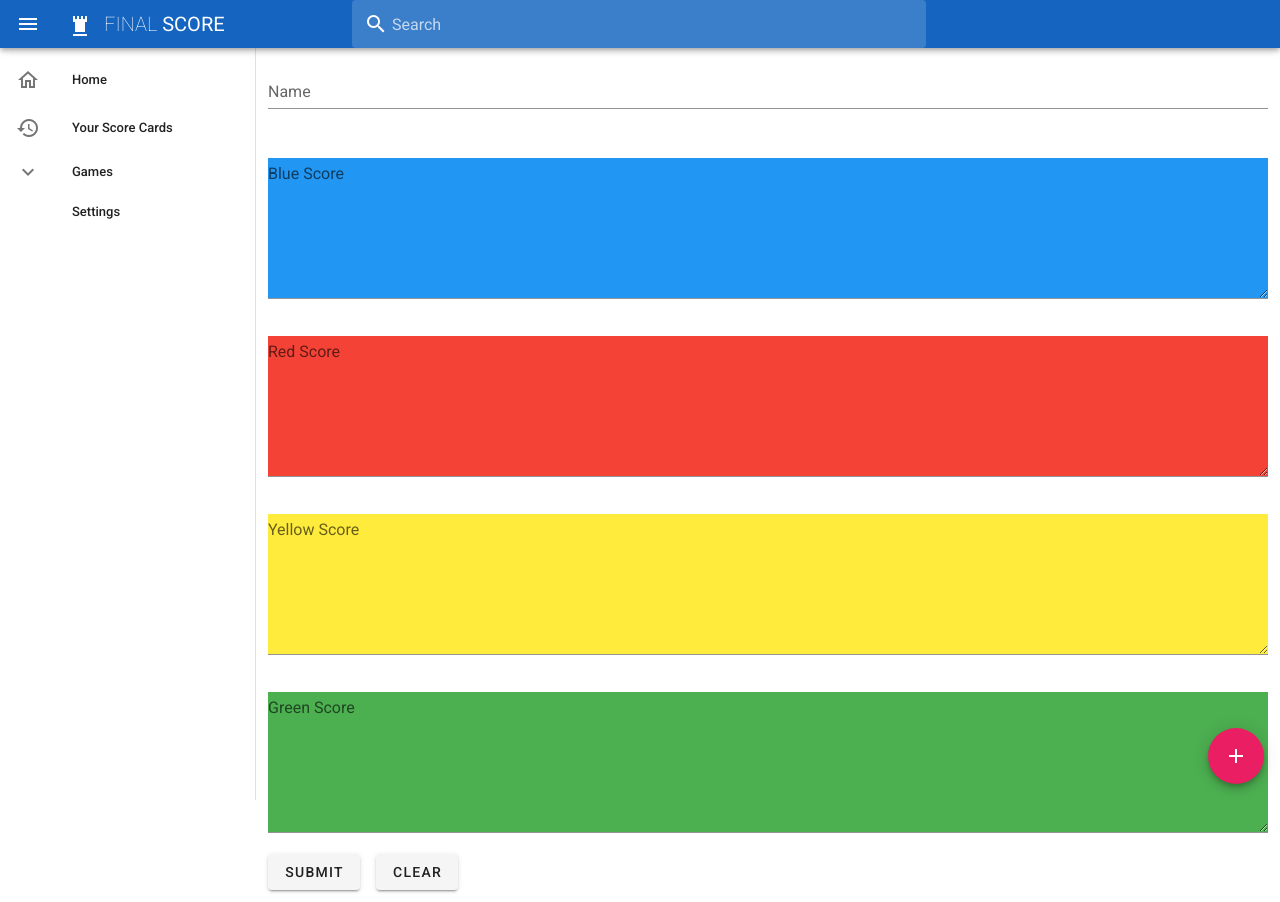
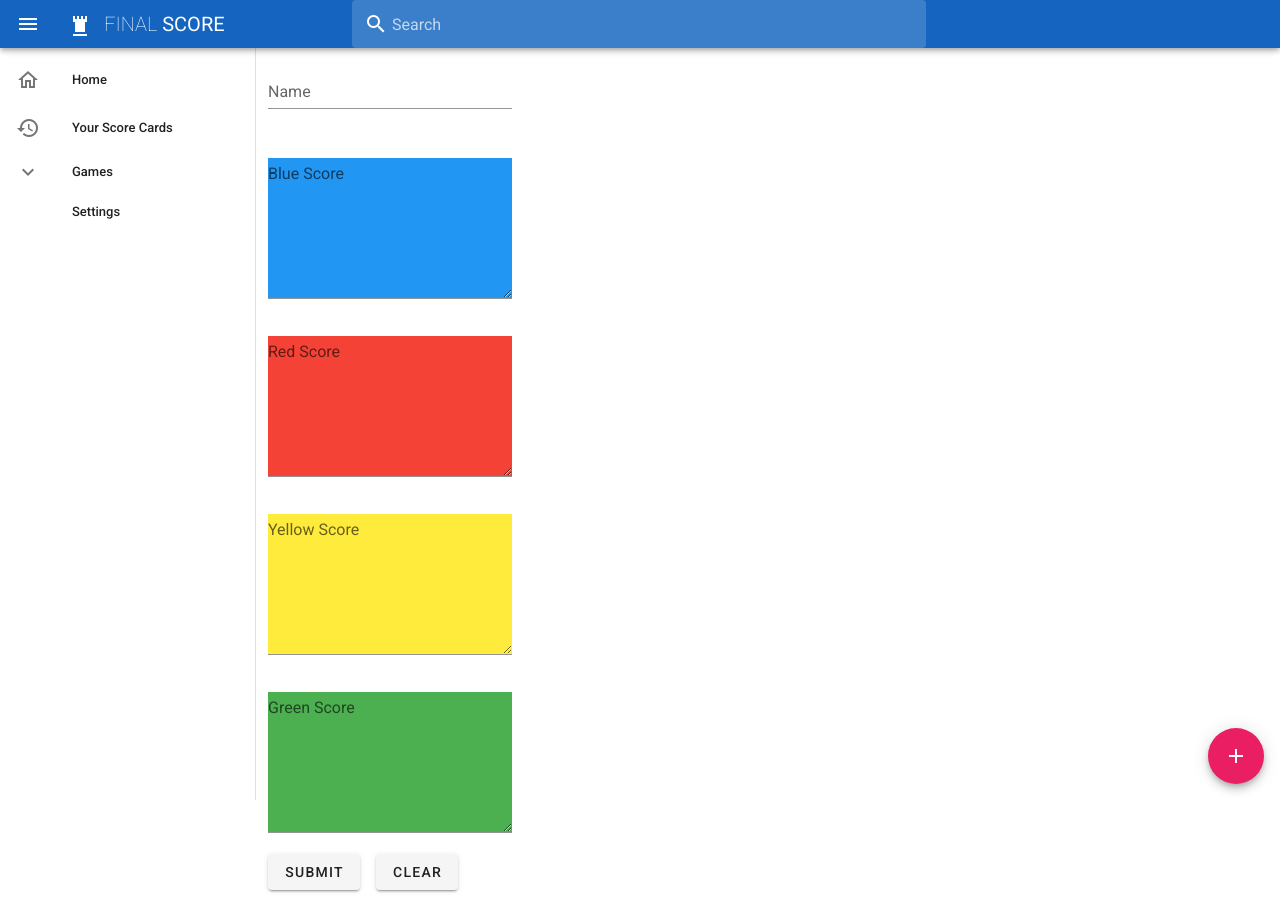
Before and after one commit to CobyYates/Final-Score, a Vue app: page /farkle in a window 1280 px wide. Built offline with nearby package versions, Linux system fonts and the light colour scheme.

Commit message:
changed text area sizing

```diff
--- a/src/components/Farkle.vue
+++ b/src/components/Farkle.vue
@@ -1,5 +1,7 @@
 <template>
   <v-container>
+    <v-row>
+      <v-col cols="12" sm="6">
       <form>
         <div id="player1">
           <v-text-field
@@ -20,93 +22,82 @@
             ></v-textarea>
           </div>
 
+          <v-textarea background-color="red" color="black" label="Red Score"></v-textarea>
 
-      <v-textarea
-        background-color="red"
-        color="black"
-        label="Red Score"
-      ></v-textarea>
+          <v-textarea background-color="yellow" color="black" label="Yellow Score"></v-textarea>
 
-      <v-textarea
-        background-color="yellow"
-        color="black"
-        label="Yellow Score"
-      ></v-textarea>
-
-      <v-textarea
-        background-color="green"
-        color="black"
-        label="Green Score"
-      ></v-textarea>
+          <v-textarea background-color="green" color="black" label="Green Score"></v-textarea>
         </div>
-
 
         <v-btn class="mr-4" @click="submit">submit</v-btn>
         <v-btn @click="clear">clear</v-btn>
       </form>
+      </v-col>
+    </v-row>
   </v-container>
 </template>
 
 <script>
 export default {
   data: () => ({
-      name:null,
-      redScore:0,
-      blueScore:0,
-      greenScore:0,
-      yellowScore:0,
-      penaltyScore:0,
-      totalScore:0
+    name: null,
+    redScore: 0,
+    blueScore: 0,
+    greenScore: 0,
+    yellowScore: 0,
+    penaltyScore: 0,
+    totalScore: 0
   }),
 
   computed: {
-      form () {
+    form() {
       return {
         name: this.name,
         address: this.address,
         city: this.city,
         state: this.state,
         zip: this.zip,
-          country: this.country,
+        country: this.country
+      };
     }
-      },
   },
 
   watch: {
-      name () {
-        this.errorMessages = ''
-      },
+    name() {
+      this.errorMessages = "";
+    }
   },
 
   methods: {
-      addressCheck () {
-        this.errorMessages = this.address && !this.name
-          ? 'Hey! I\'m required'
-          : ''
+    addressCheck() {
+      this.errorMessages =
+        this.address && !this.name ? "Hey! I'm required" : "";
 
-        return true
+      return true;
     },
-      resetForm () {
-        this.errorMessages = []
-        this.formHasErrors = false
+    resetForm() {
+      this.errorMessages = [];
+      this.formHasErrors = false;
 
       Object.keys(this.form).forEach(f => {
-          this.$refs[f].reset()
-        })
+        this.$refs[f].reset();
+      });
     },
-      submit () {
-        this.formHasErrors = false
+    submit() {
+      this.formHasErrors = false;
 
       Object.keys(this.form).forEach(f => {
-          if (!this.form[f]) this.formHasErrors = true
+        if (!this.form[f]) this.formHasErrors = true;
 
-          this.$refs[f].validate(true)
-        })
-      },
-    },
+        this.$refs[f].validate(true);
+      });
     }
+  }
+};
 </script>
 
 <style scoped>
-
+#player1 {
+  width: 50%;
+}
 </style>
```
Lines whose indentation alone changed are shown as unchanged.
